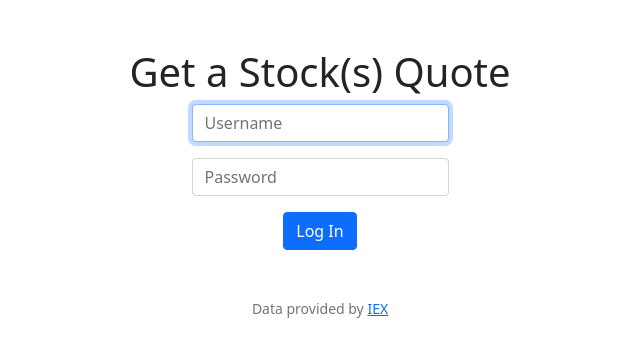
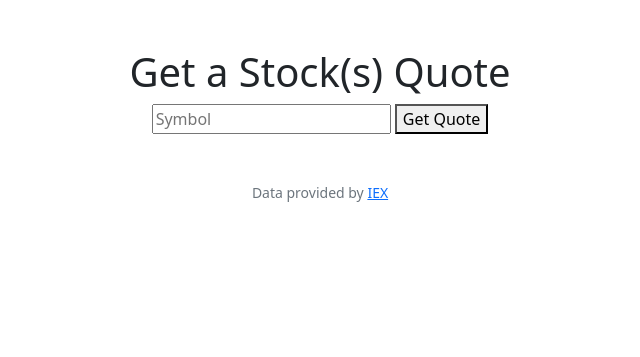
Before and after one commit to hamzashakeel007/My-Projects, a Flask app: template finance/templates/quote.html in a window 1280 px wide. Shown: the part 76-433 px from the top of the page, without its empty margins (320-960 px from the left). Run offline with Flask 3, Linux system fonts and the light colour scheme; the template is opened without the code that fills it, so the values that code supplies are empty; some libraries are stand-ins or nearby versions.

Commit message:
Thu, Dec 28, 2023, 12:41 AM +05:00

```diff
--- a/finance/templates/quote.html
+++ b/finance/templates/quote.html
@@ -7,12 +7,7 @@
 {% block main %}
     <h1>Get a Stock(s) Quote</h1>
     <form action="/quote" method="post">
-        <div class="mb-3">
-            <input autocomplete="off" autofocus class="form-control mx-auto w-auto" id="username" name="username" placeholder="Username" type="text">
-        </div>
-        <div class="mb-3">
-            <input class="form-control mx-auto w-auto" id="password" name="password" placeholder="Password" type="password">
-        </div>
-        <button class="btn btn-primary" type="submit">Log In</button>
+        <input type=text id=symbol name=symbol placeholder='Symbol'>
+        <button type="submit">Get Quote</button>
     </form>
 {% endblock %}
```
